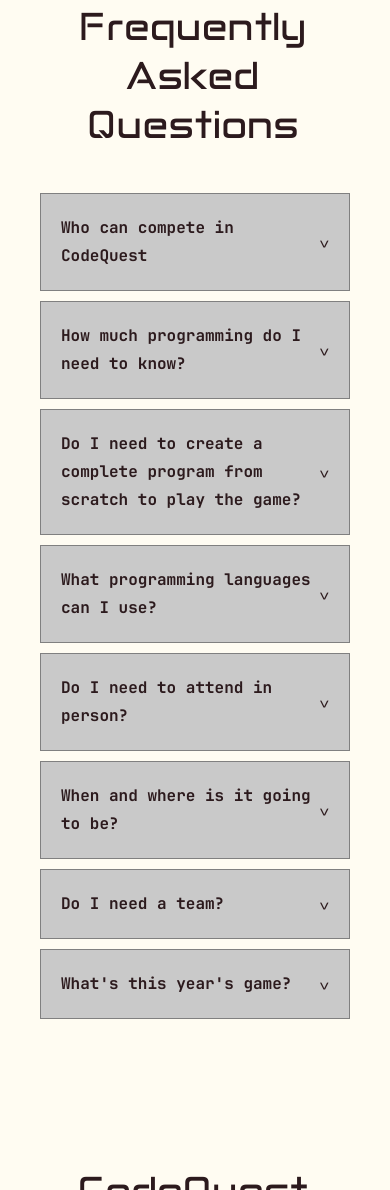
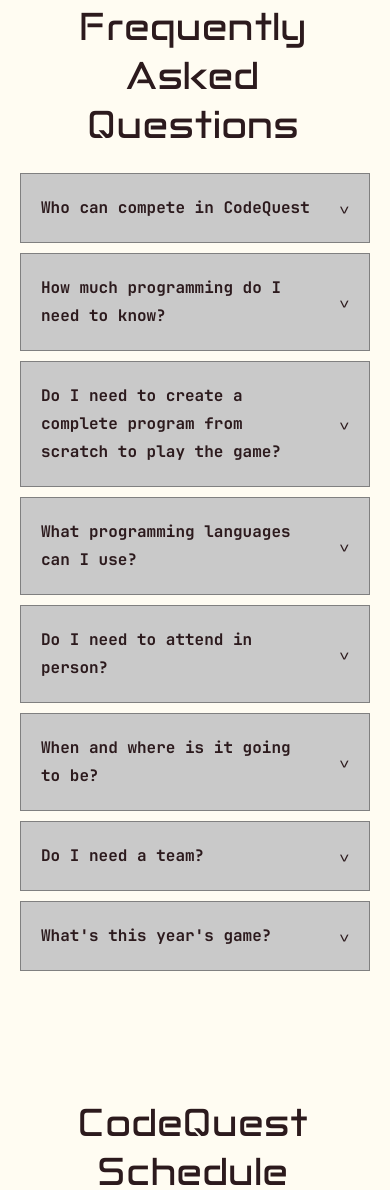
Before and after one commit to CALED-Team/cq23-landing-page, a website: page index.html in a window 390 px wide. Shown: the part 4528-5718 px from the top of the page. Drawn offline with Linux system fonts and the light colour scheme.

Commit message:
improved responsiveness for faqs accordion

```diff
--- a/style.css
+++ b/style.css
@@ -308,6 +308,12 @@
     row-gap: 10px;
 }
 
+@media screen and (max-width: 500px) {
+    .accordion {
+        margin: 0;
+    }
+}
+
 .tab {
     display: grid;
     grid-template-columns: 1fr;
@@ -326,6 +332,7 @@
     cursor: pointer;
     user-select: none;
     border: 1px solid grey;
+    padding-right: 50px;
 }
 
 .tab-body {
```
